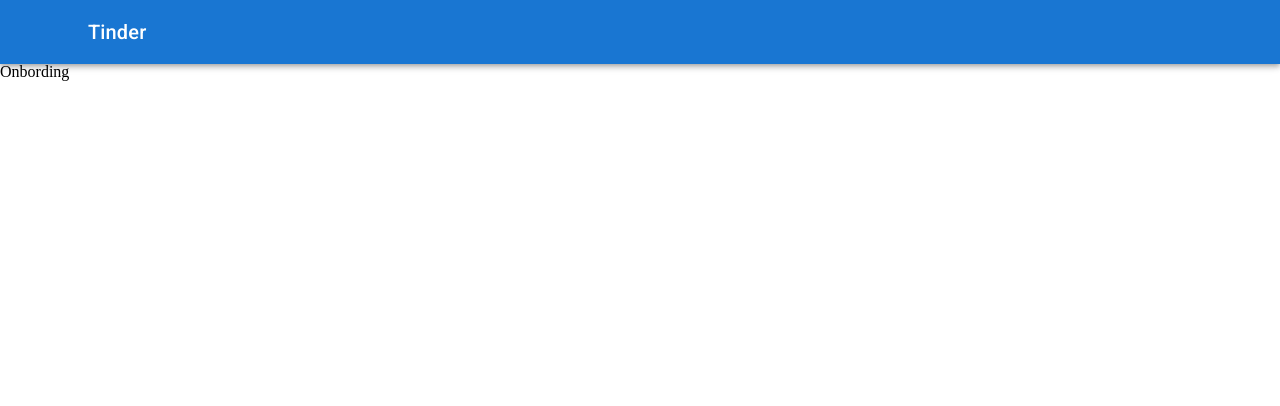
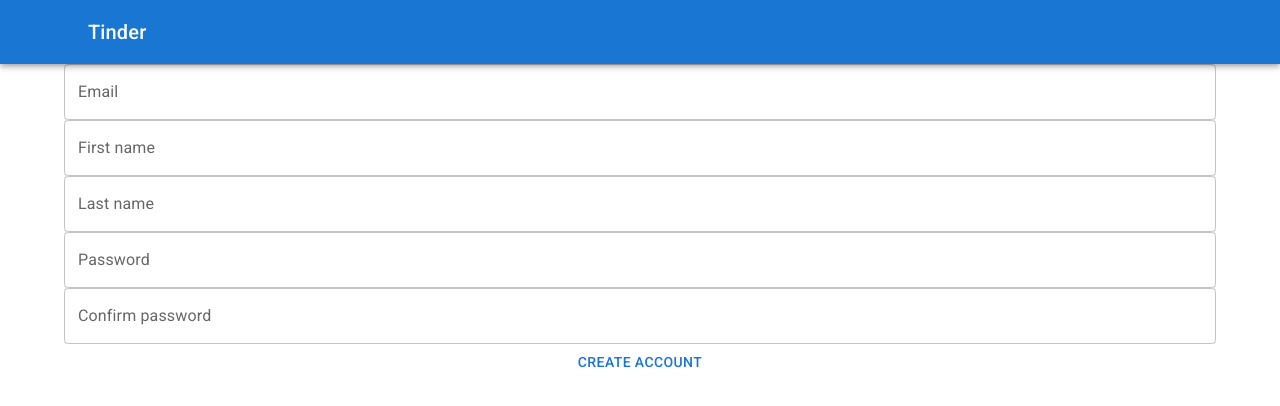
Before and after one commit to BigBlueDraco/why-not-front, a React (Create React App) app: page /onbording in a window 1280 px wide. Shown: the top 406 px of the page. Built offline with nearby package versions, Linux system fonts and the light colour scheme.

Commit message:
create base form layout

```diff
--- a/src/App.tsx
+++ b/src/App.tsx
@@ -2,13 +2,10 @@ import { BrowserRouter, Routes, Route } from "react-router-dom";
 import { Home } from "./pages/Home/Home";
 import { Dashboard } from "./pages/Dashboard";
 import { Onbording } from "./pages/Onbording";
-import { ThemeProvider } from "@emotion/react";
-import { useTheme } from "@mui/system";
 import { Layout } from "./components/Layout/Layout";
 
 function App() {
   return (
-    // <ThemeProvider theme={theme}>
     <BrowserRouter>
       <Routes>
         <Route element={<Layout />}>
@@ -19,7 +16,6 @@ function App() {
         <Route path="dashboard" element={<Dashboard />} />
       </Routes>
     </BrowserRouter>
-    // </ThemeProvider>
   );
 }
 
--- a/src/components/Layout/Layout.tsx
+++ b/src/components/Layout/Layout.tsx
@@ -1,6 +1,5 @@
 import {
   AppBar,
-  Button,
   Container,
   IconButton,
   Toolbar,
@@ -10,13 +9,10 @@ import {
 } from "@mui/material";
 import MenuIcon from "@mui/icons-material/Menu";
 import { Outlet } from "react-router-dom";
-import { useState } from "react";
-import { LoginWindow } from "../LoginWindow/LoginWindow";
 
-export const Layout = ({}) => {
+export const Layout: React.FC = () => {
   const theme = useTheme();
   const isMobile = useMediaQuery(theme.breakpoints.down("sm"));
-  const [isMenuOpen, setMenuOpen] = useState(false);
   return (
     <>
       <AppBar position="static">
@@ -33,7 +29,7 @@ export const Layout = ({}) => {
                 color="inherit"
                 aria-label="menu"
                 sx={{}}
-                onClick={() => setMenuOpen(true)}
+                onClick={() => {}}
               >
                 <MenuIcon />
               </IconButton>
--- a/src/pages/Onbording.tsx
+++ b/src/pages/Onbording.tsx
@@ -1,3 +1,64 @@
+import { Box, Button, FormGroup, TextField } from "@mui/material";
+import { Container } from "@mui/system";
+import { useState } from "react";
+
 export const Onbording = () => {
-  return <>Onbording</>;
+  const [email, setEmail] = useState<string>("");
+  const [firstName, setFirstName] = useState<string>("");
+  const [lastName, setLatName] = useState<string>("");
+  const [password, setPassword] = useState<string>("");
+  const [confirmPassword, setConfirmPassword] = useState<string>("");
+  const hendlerForm = ({ target: { id, value } }: any) => {
+    switch (id) {
+      case "email":
+        setEmail(value);
+        return;
+      case "firstName":
+        setFirstName(value);
+        return;
+      case "lastName":
+        setLatName(value);
+        return;
+      case "password":
+        setPassword(value);
+        return;
+      case "confirmPassword":
+        setConfirmPassword(value);
+        return;
+    }
+  };
+  const submitForm = () => {
+    console.log({
+      email,
+      firstName,
+      lastName,
+      password,
+    });
+  };
+  return (
+    <>
+      <Container>
+        <Box>
+          <FormGroup>
+            <TextField id="email" label="Email" onChange={hendlerForm} />
+            <TextField
+              id="firstName"
+              label="First name"
+              onChange={hendlerForm}
+            />
+            <TextField id="lastName" label="Last name" onChange={hendlerForm} />
+            <TextField id="password" label="Password" onChange={hendlerForm} />
+            <TextField
+              id="confirmPassword"
+              label="Confirm password"
+              onChange={hendlerForm}
+            />
+            <Button type="submit" onClick={submitForm}>
+              Create account
+            </Button>
+          </FormGroup>
+        </Box>
+      </Container>
+    </>
+  );
 };
```
Also changed, not shown: src/pages/Home/Home.tsx (+1 -11 lines).
